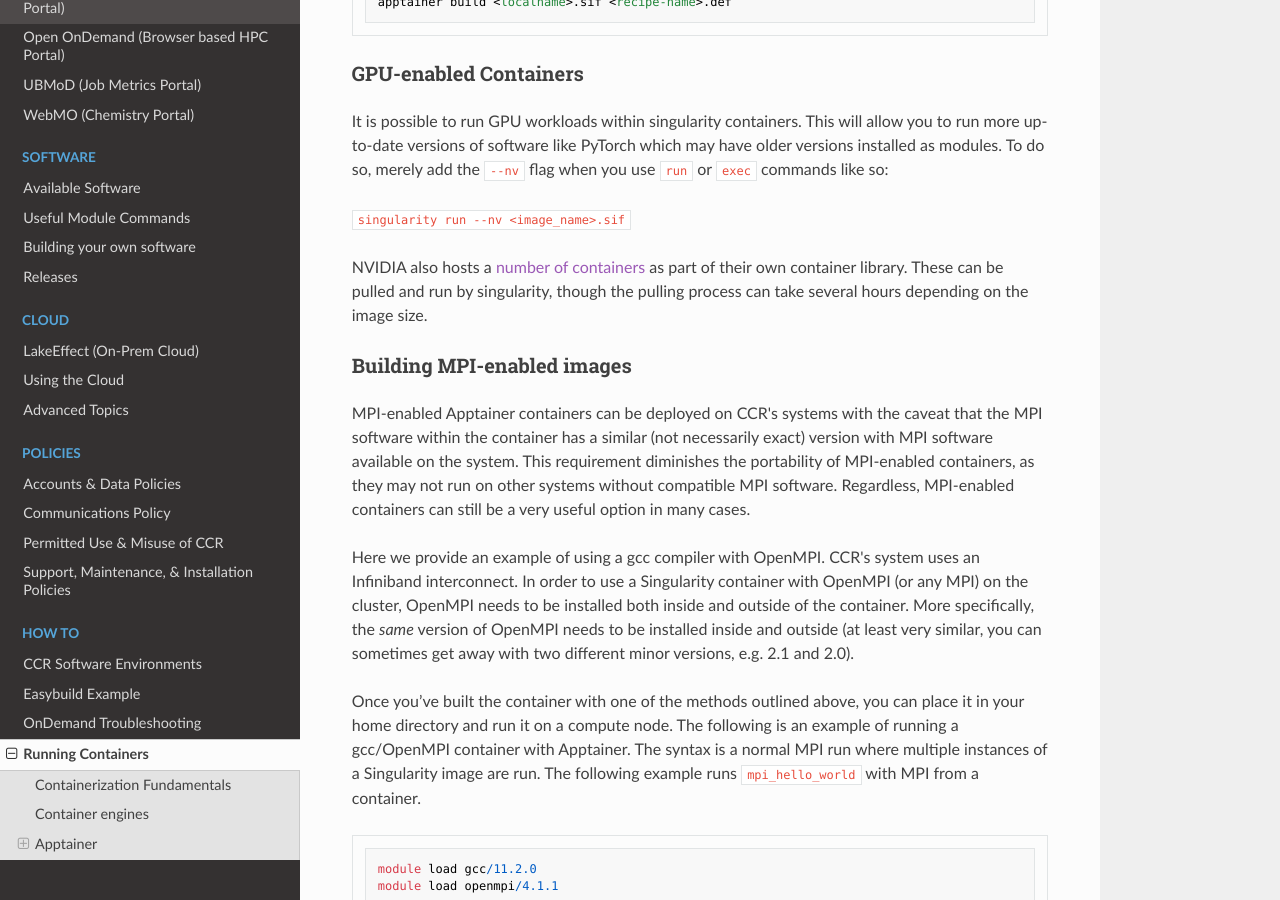
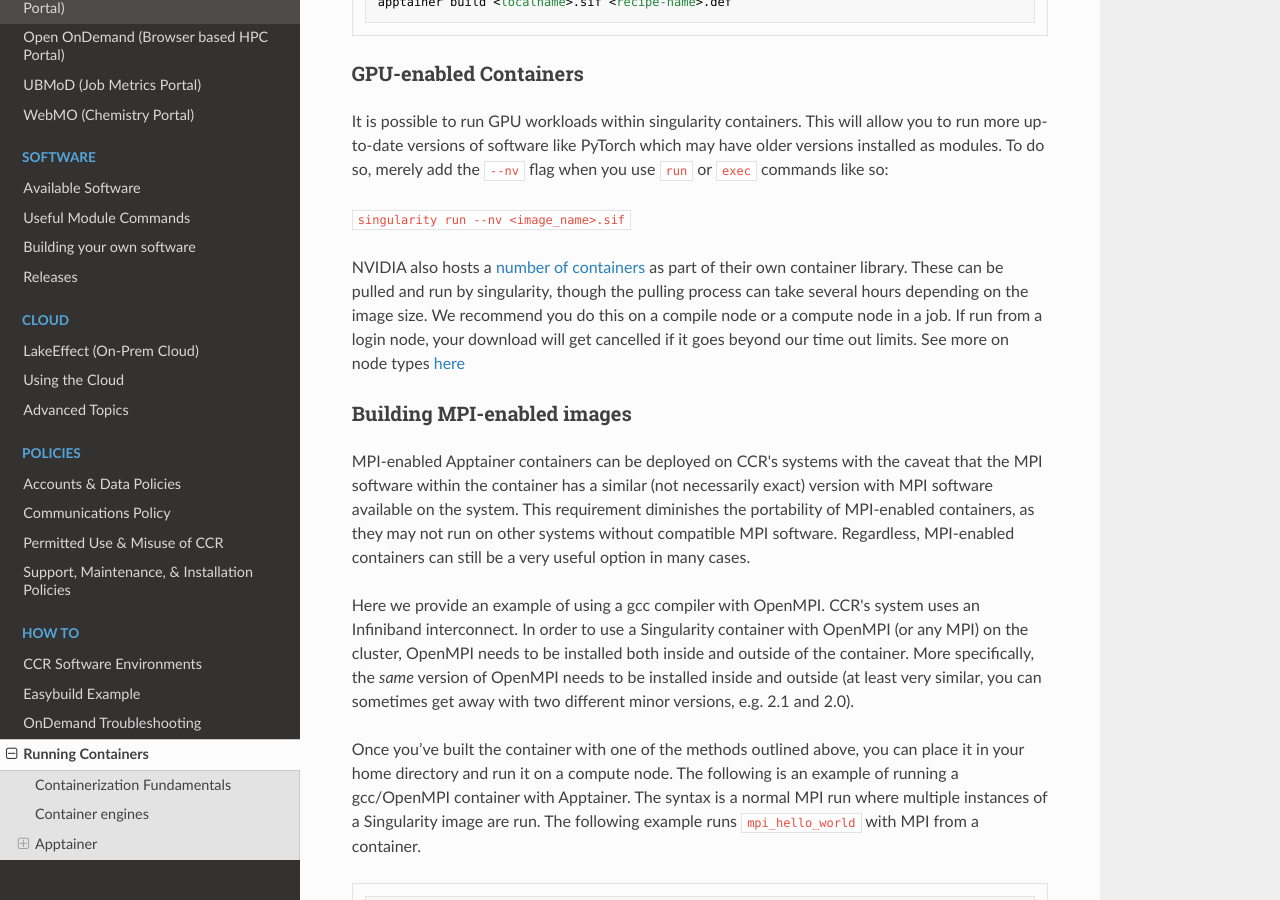
Before and after one commit to ubccr/ccrdocs, an MkDocs documentation site: the page built from pages/howto/containerization.md, in a window 1280 px wide and 900 px high, scrolled down 4634 px. Built offline with MkDocs 1.6.1, drawn with Linux system fonts in a browser that asks for light colours; nearby versions of some CDN libraries.

Commit message:
Update pages/howto/containerization.md
Co-authored-by: Dori Sajdak <djm29@buffalo.edu>

```diff
--- a/pages/howto/containerization.md
+++ b/pages/howto/containerization.md
@@ -145,7 +145,7 @@ It is possible to run GPU workloads within singularity containers. This will all
 
 `singularity run --nv <image_name>.sif`
 
-NVIDIA also hosts a [number of containers]() as part of their own container library. These can be pulled and run by singularity, though the pulling process can take several hours depending on the image size.
+NVIDIA also hosts a [number of containers](https://catalog.ngc.nvidia.com/containers) as part of their own container library. These can be pulled and run by singularity, though the pulling process can take several hours depending on the image size.  We recommend you do this on a compile node or a compute node in a job.  If run from a login node, your download will get cancelled if it goes beyond our time out limits.  See more on node types [here](../hpc/clusters.md)
 
 ### Building MPI-enabled images
 MPI-enabled Apptainer containers can be deployed on CCR's systems with the caveat that the MPI software within the container has a similar (not necessarily exact) version with MPI software available on the system. This requirement diminishes the portability of MPI-enabled containers, as they may not run on other systems without compatible MPI software. Regardless, MPI-enabled containers can still be a very useful option in many cases.
```
